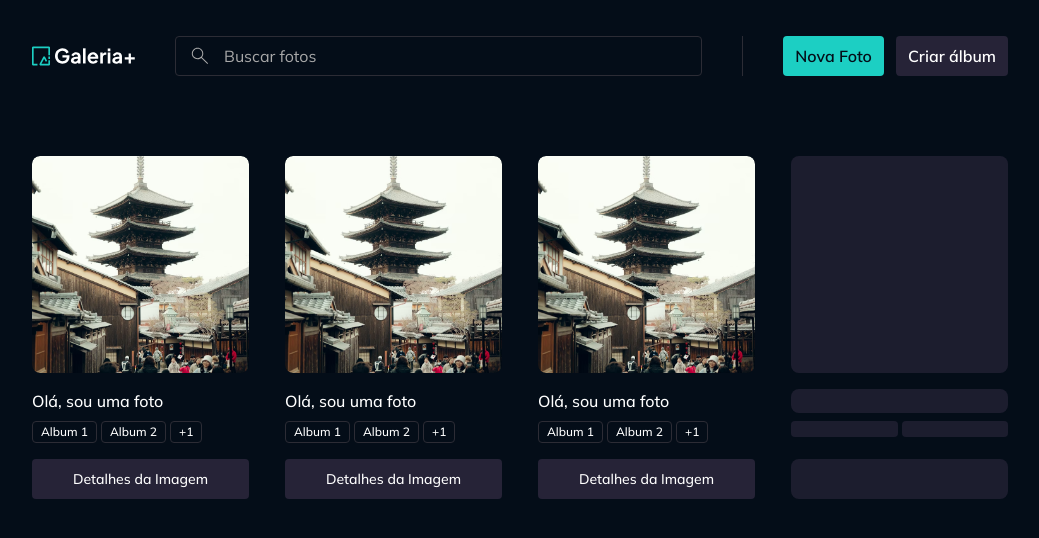
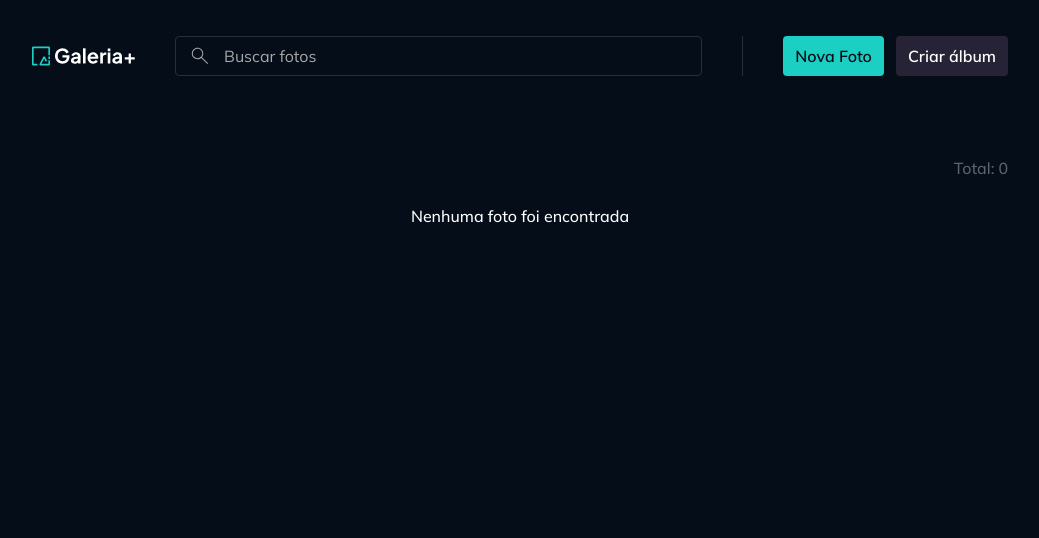
Before and after one commit to mrc-augusto/galleryPlus, a React (Vite) app: page / in a window 1280 px wide. Shown: the top 538 px of the page, without its empty margins (120-1159 px from the left). Built offline with nearby package versions, Linux system fonts and the light colour scheme.

Commit message:
feat: replace PhotoWidget with PhotosList component in PageHome

```diff
--- /dev/null
+++ b/src/contexts/photos/components/photos-list.tsx
@@ -0,0 +1,52 @@
+import Skeleton from "../../../components/skeleton";
+import Text from "../../../components/text";
+import type { Photo } from "../models/photo";
+import { PhotoWidget } from "./photo-widget";
+
+interface PhotosListProps {
+  photos: Photo[];
+  loading?: boolean;
+}
+
+export function PhotosList({ photos, loading }: PhotosListProps) {
+  return (
+    <div className='space-y-6'>
+      <Text
+        as="div"
+        variant="paragraph-large"
+        className="flex items-center justify-end gap-1 text-accent-span"
+      >
+        Total: {''}
+        {!loading ? (
+          <div>{photos.length}</div>
+        ) : (
+          <Skeleton className='w-6 h-6'/>
+        )}
+      </Text>
+
+      {!loading && photos?.length > 0 && (
+        <div className="grid grid-cols-4 gap-9">
+          {photos.map((photo) => (
+            <PhotoWidget photo={photo} key={photo.id} />
+          ))}
+        </div>
+      )}
+      {loading && (
+        <div className="grid grid-cols-4 gap-9">
+          {Array.from({ length: 10 }).map((_, index) => (
+            <PhotoWidget
+              key={`photo-loading-${index}`}
+              photo={{} as Photo}
+              loading
+            />
+          ))}
+        </div>
+      )}
+      {!loading && photos?.length === 0 && (
+        <div className="flex justify-center items-center h-full">
+          <Text variant="paragraph-large">Nenhuma foto foi encontrada</Text>
+        </div>
+      )}
+    </div>
+  );
+}
--- a/src/pages/page-home.tsx
+++ b/src/pages/page-home.tsx
@@ -1,52 +1,12 @@
-import Container from "../components/container"
-import { PhotoWidget } from "../contexts/photos/components/photo-widget"
-import type { Photo } from "../contexts/photos/models/photo"
+import Container from "../components/container";
+import { PhotosList } from "../contexts/photos/components/photos-list";
 
-export function PageHome(){
-  return(
+export function PageHome() {
+  return (
     <Container>
-      <div className='grid grid-cols-4 gap-9'>
-        <PhotoWidget
-          photo={{
-            id: '123',
-            title: 'Olá, sou uma foto',
-            imageId: 'portrait-tower.png',
-            albums: [
-              {id: '1', title: 'Album 1'},
-              {id: '2', title: 'Album 2'},
-              {id: '3', title: 'Album 3'},
-            ]
-          }}
-        />
-        <PhotoWidget
-          photo={{
-            id: '456',
-            title: 'Olá, sou uma foto',
-            imageId: 'portrait-tower.png',
-            albums: [
-              {id: '1', title: 'Album 1'},
-              {id: '2', title: 'Album 2'},
-              {id: '3', title: 'Album 3'},
-            ]
-          }}
-        />
-        <PhotoWidget
-          photo={{
-            id: '789',
-            title: 'Olá, sou uma foto',
-            imageId: 'portrait-tower.png',
-            albums: [
-              {id: '1', title: 'Album 1'},
-              {id: '2', title: 'Album 2'},
-              {id: '3', title: 'Album 3'},
-            ]
-          }}
-        />
-        <PhotoWidget
-          photo={{} as Photo}
-          loading
-        />
-      </div>
+      <PhotosList
+        photos={[]}
+      />
     </Container>
-  )
+  );
 }
```
